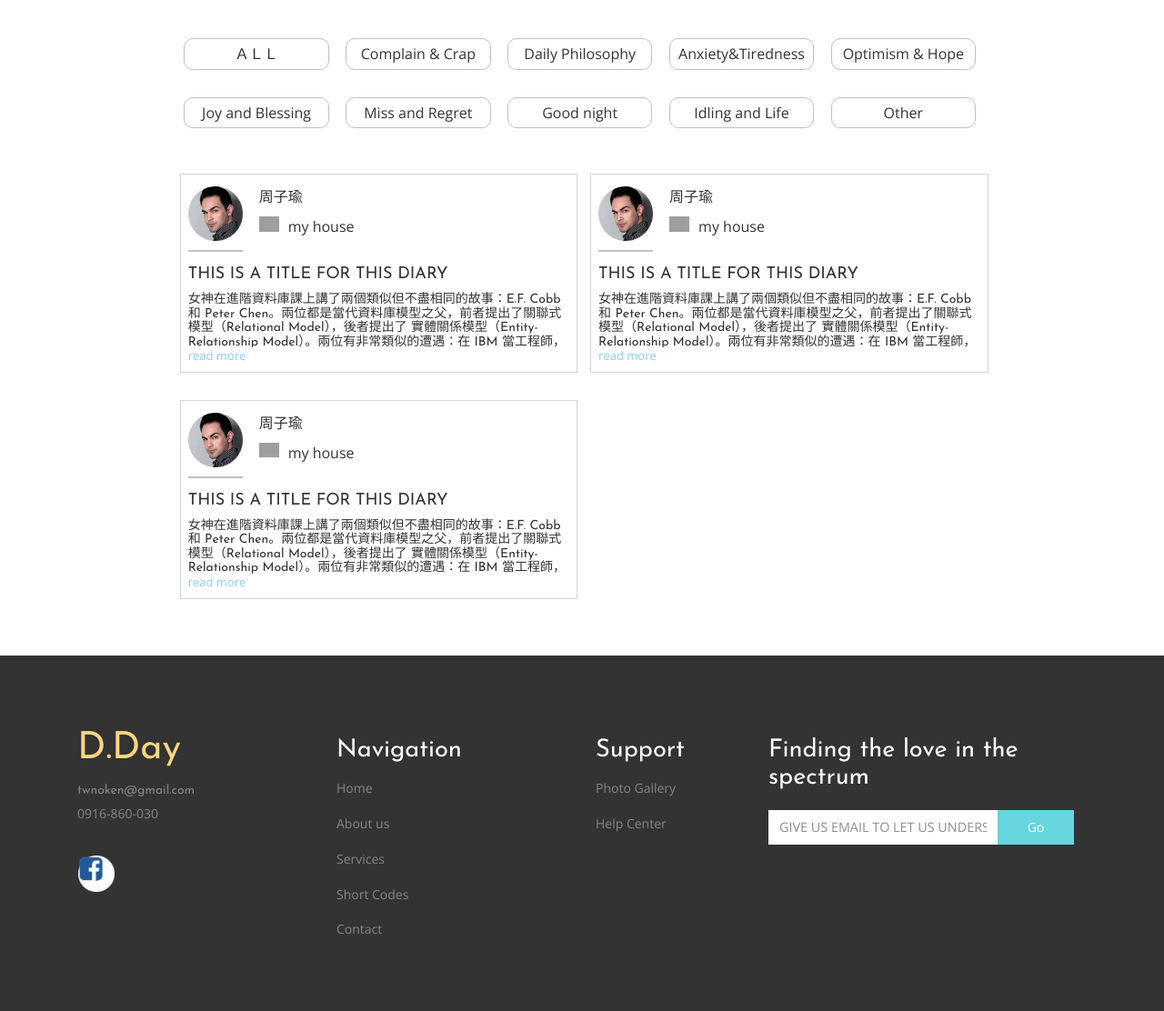
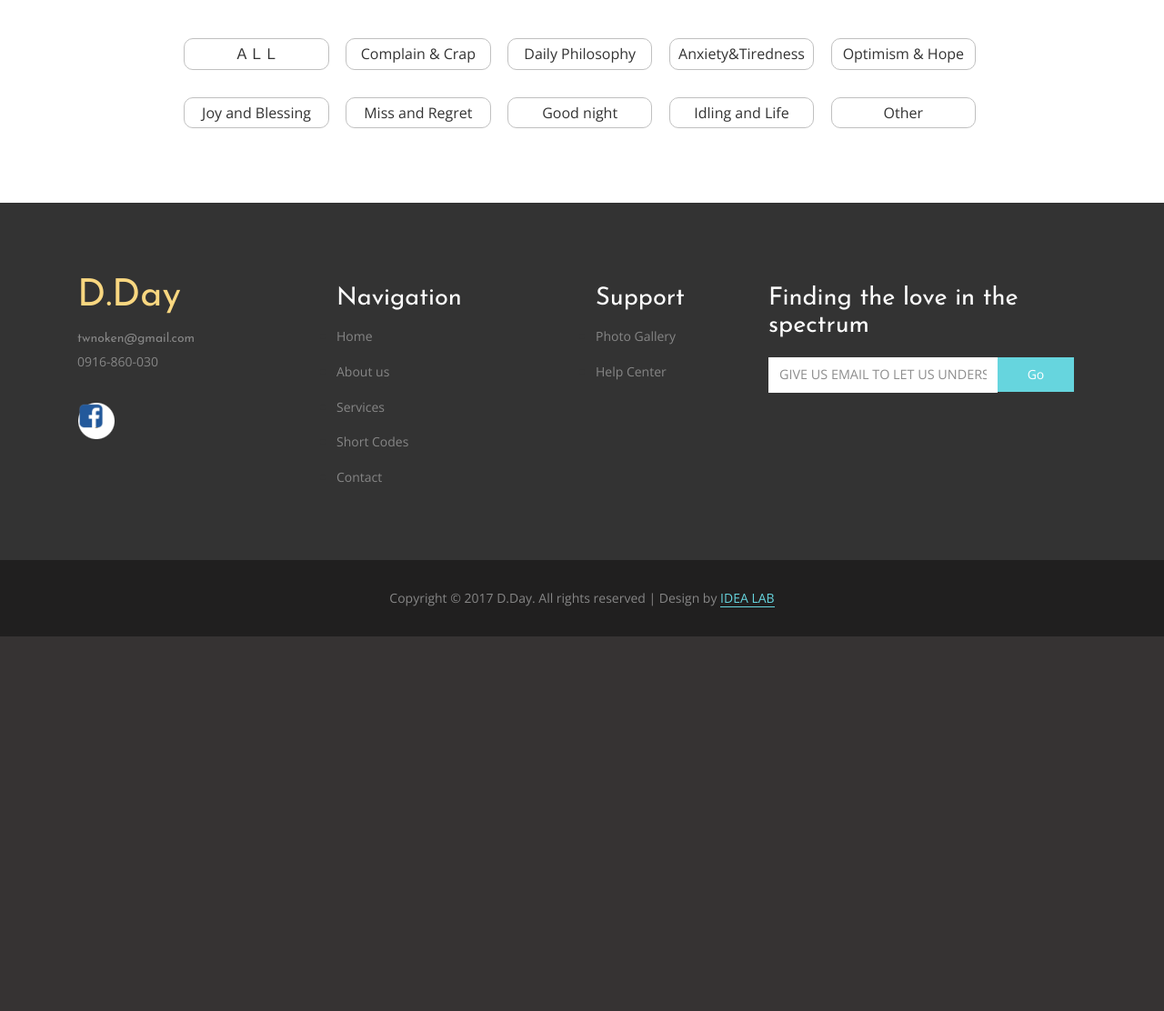
Before and after one commit to jokandre/ADBFinalProject, a Flask app: page /friends in a window 1280 px wide. Shown: the part 145-1257 px from the top of the page at 91% size. After the commit the page ends 845 px from the top, so only its background shows below. Run offline with Flask 2, Linux system fonts and the light colour scheme; the visitor is signed in with stand-in values (Sample User, id 1); parts of the project's set-up code (start-up, migrations or seed data) failed here and were passed over; some libraries are stand-ins or nearby versions; grey boxes are pictures that could not be loaded.

Commit message:
update friend.html

```diff
--- a/blog/templates/friends.html
+++ b/blog/templates/friends.html
@@ -16,14 +16,14 @@
 <script type="application/x-javascript"> addEventListener("load", function() { setTimeout(hideURLbar, 0); }, false);
 		function hideURLbar(){ window.scrollTo(0,1); } </script>
 <!-- //for-mobile-apps -->
-<link href="/static/css/bootstrap.css" rel="stylesheet" type="text/css" media="all" />
-<link href="/static/css/style.css" rel="stylesheet" type="text/css" media="all" />
-<link href="/static/css/addition.css" rel="stylesheet" type="text/css" media="all" />
-<link href="/static/css/jquery-ui.css" rel="stylesheet" type="text/css" media="all" />
-<link href="/static/css/friends.css" rel="stylesheet" type="text/css" media="all" />
+<link href="../static/css/bootstrap.css" rel="stylesheet" type="text/css" media="all" />
+<link href="../static/css/style.css" rel="stylesheet" type="text/css" media="all" />
+<link href="../static/css/addition.css" rel="stylesheet" type="text/css" media="all" />
+<link href="../static/css/jquery-ui.css" rel="stylesheet" type="text/css" media="all" />
+<link href="../static/css/friends.css" rel="stylesheet" type="text/css" media="all" />
 <!-- js -->
-<script src="/static/js/jquery-1.11.1.min.js"></script>
-<script src="/static/js/jquery-ui.js"></script>
+<script src="../static/js/jquery-1.11.1.min.js"></script>
+<script src="../static/js/jquery-ui.js"></script>
 <script type="text/javascript" src="http://maps.googleapis.com/maps/api/js?&sensor=false&libraries=places"></script>
 <!-- //js -->
 <link href='//fonts.googleapis.com/css?family=Josefin+Sans:400,100,100italic,300,300italic,400italic,600,600italic,700,700italic' rel='stylesheet' type='text/css'>
@@ -34,16 +34,30 @@
 <script src="https://ajax.googleapis.com/ajax/libs/jquery/3.1.1/jquery.min.js"></script>
 <script>
 	$(function() {
+        var each_diary="<div class='each_diary'><div class='user_intro'><img src='";
+        var each_diary_2="'><div class='user_intro_detail'><p class='user_name'>";
+        var each_diary_3="</p><img class='user_location_icon' src='/static/images/location.png'><p class='user_location'>";
+        var each_diary_4="</p></div></div><div style='border: solid 1px silver; float: left;width: 60px;margin-top: 10px;'></div><div class='content'><div class='content_title'><h4>";
+        var each_diary_5="</h4></div><div class='content_detail'><h5>";
+        var each_diary_6="</h5></div></div><p style='color: #87CEFA;width:100%;font-size: 13px;float:left;''>read more</p></div>";
+
+
+		var name = "";
+		var portrait = "";
+		var location = "";
+		var content = "";
+		var title = "";
+
         $.ajax({
 	        url: 'http://140.114.77.15:5000/diary/api/v1/friends',
 	        success: function(response) {
 	            result = response;
 	            for (var i = result.length - 1; i >= 0; i--) {
-	            	console.log(result[i]);
+	            	$(".all_diary").append(each_diary,result[i]['friend']['portrait'],each_diary_2,each_diary_3,each_diary_4,each_diary_5,each_diary_6);
 	            }
 	        },
 	        error: function (jqXHR, exception) {
-	        	//alert("fail");
+	        	alert("fail");
 	        }
 	    });
 		//window.location.href = "http://140.114.77.15:5050/login";
@@ -122,74 +136,7 @@
 			</div>
 
 			<div class="all_diary">
-				<div class="each_diary">
-					<div class="user_intro">
-						<img src="/static/images/2.png">
-						<div class="user_intro_detail">
-							<p class="user_name">周子瑜</p>
-							<img class="user_location_icon" src="/static/images/location.png">
-							<p class="user_location">my house</p>
-						</div>
-					</div>
 
-					<div style="border: solid 1px silver; float: left;width: 60px;margin-top: 10px;"></div>
-
-					<div class="content">
-						<div class="content_title"><h4>THIS IS A TITLE FOR THIS DIARY</h4></div>
-						<div class="content_detail">
-							<h5>
-								女神在進階資料庫課上講了兩個類似但不盡相同的故事：E.F. Cobb 和 Peter Chen。兩位都是當代資料庫模型之父，前者提出了關聯式模型（Relational Model），後者提出了 實體關係模型（Entity-Relationship Model）。兩位有非常類似的遭遇：在 IBM 當工程師，提出革命性的資料庫模型，然後被 IBM 上層打槍。於是他們便直接說服需要這些模型的顧客，讓他們回過頭向公司證明自己模型的價值。
-							</h5>
-						</div>
-					</div>
-					<p style="color: #87CEFA;width:100%;font-size: 13px;float:left;">read more</p>
-				</div>
-
-				<div class="each_diary">
-					<div class="user_intro">
-						<img src="/static/images/2.png">
-						<div class="user_intro_detail">
-							<p class="user_name">周子瑜</p>
-							<img class="user_location_icon" src="/static/images/location.png">
-							<p class="user_location">my house</p>
-						</div>
-					</div>
-
-					<div style="border: solid 1px silver; float: left;width: 60px;margin-top: 10px;"></div>
-
-					<div class="content">
-						<div class="content_title"><h4>THIS IS A TITLE FOR THIS DIARY</h4></div>
-						<div class="content_detail">
-							<h5>
-								女神在進階資料庫課上講了兩個類似但不盡相同的故事：E.F. Cobb 和 Peter Chen。兩位都是當代資料庫模型之父，前者提出了關聯式模型（Relational Model），後者提出了 實體關係模型（Entity-Relationship Model）。兩位有非常類似的遭遇：在 IBM 當工程師，提出革命性的資料庫模型，然後被 IBM 上層打槍。於是他們便直接說服需要這些模型的顧客，讓他們回過頭向公司證明自己模型的價值。
-							</h5>
-						</div>
-					</div>
-					<p style="color: #87CEFA;width:100%;font-size: 13px;float:left;">read more</p>
-				</div>
-
-				<div class="each_diary">
-					<div class="user_intro">
-						<img src="/static/images/2.png">
-						<div class="user_intro_detail">
-							<p class="user_name">周子瑜</p>
-							<img class="user_location_icon" src="/static/images/location.png">
-							<p class="user_location">my house</p>
-						</div>
-					</div>
-
-					<div style="border: solid 1px silver; float: left;width: 60px;margin-top: 10px;"></div>
-
-					<div class="content">
-						<div class="content_title"><h4>THIS IS A TITLE FOR THIS DIARY</h4></div>
-						<div class="content_detail">
-							<h5>
-								女神在進階資料庫課上講了兩個類似但不盡相同的故事：E.F. Cobb 和 Peter Chen。兩位都是當代資料庫模型之父，前者提出了關聯式模型（Relational Model），後者提出了 實體關係模型（Entity-Relationship Model）。兩位有非常類似的遭遇：在 IBM 當工程師，提出革命性的資料庫模型，然後被 IBM 上層打槍。於是他們便直接說服需要這些模型的顧客，讓他們回過頭向公司證明自己模型的價值。
-							</h5>
-						</div>
-					</div>
-					<p style="color: #87CEFA;width:100%;font-size: 13px;float:left;">read more</p>
-				</div>
 			</div>
 		</div>
 	</div>
@@ -242,7 +189,7 @@
 <!--//footer-->
 
 <!-- for bootstrap working -->
-<script src="/static/js/bootstrap.js"> </script>
+<script src="../static/js/bootstrap.js"> </script>
 <!-- //for bootstrap working -->
 </body>
 </html>
```
